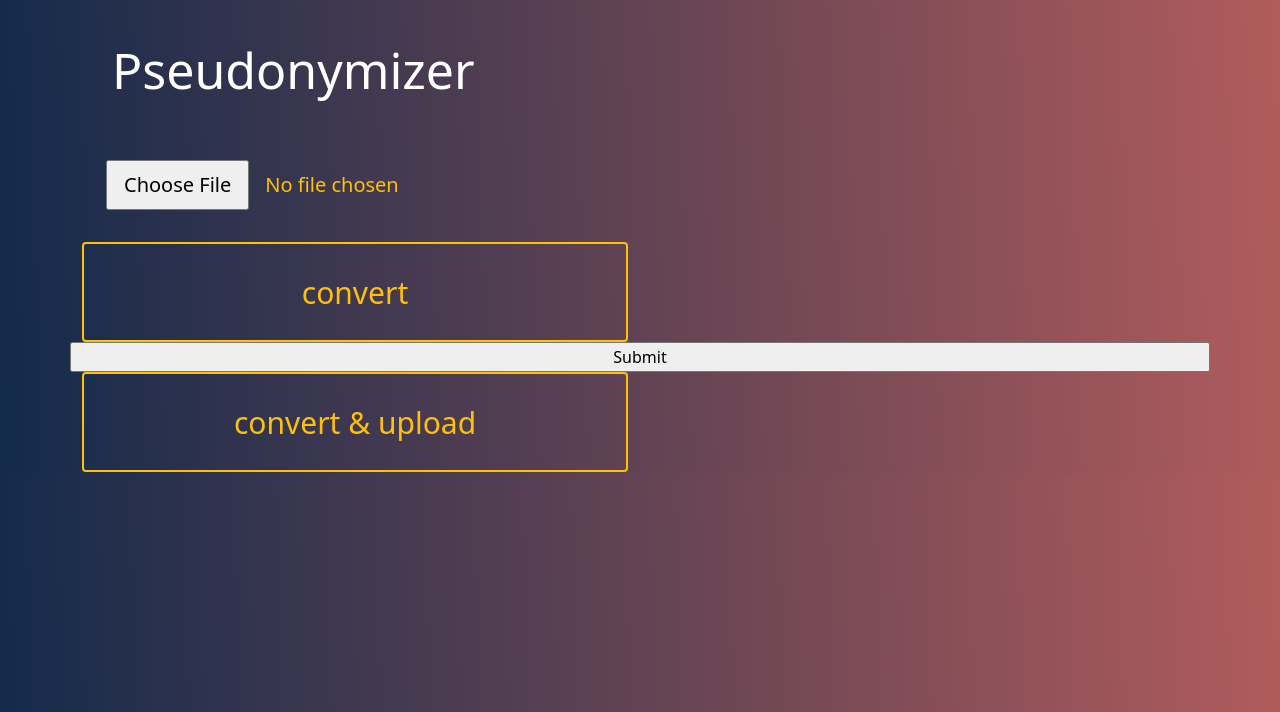
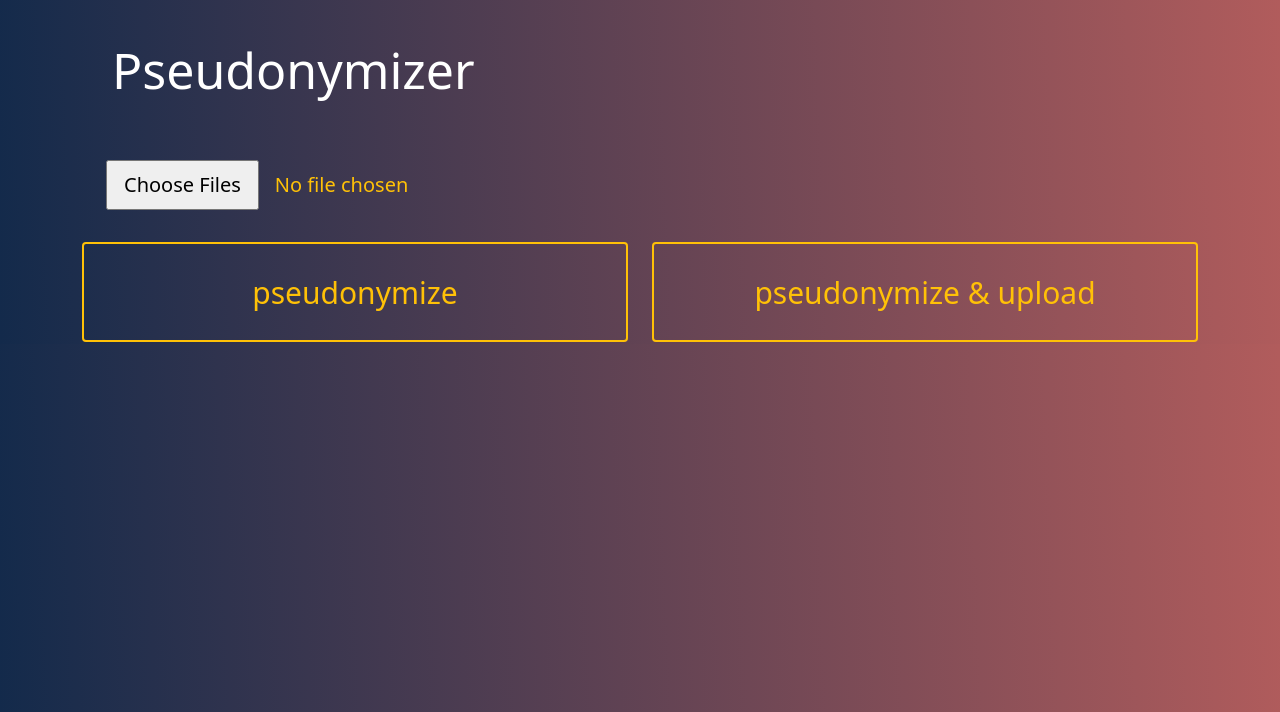
Before and after one commit to frankkramer-lab/PACS2go, a Flask app: page /pseudonymizer in a window 1280 px wide. Shown: the part 62-774 px from the top of the page. Run offline with Flask 2, Linux system fonts and the light colour scheme.

Commit message:
pseudonymize without upload #15

```diff
--- a/web-service/app.py
+++ b/web-service/app.py
@@ -1,4 +1,8 @@
-from flask import Flask, render_template,request
+from flask import Flask, render_template, request, redirect, send_file
+from tools.pseudonymizer.pseudonymize_dicom import pseudonymize
+from tempfile import TemporaryDirectory
+import os
+
 app = Flask(__name__)
 
 
@@ -7,21 +11,27 @@ def startpage():
     title = "PACS2go"
     return render_template('startpage.html', title=title)
 
+
 @app.route("/pseudonymizer")
 def pseudonymization():
     title = "Pseudonymizer"
     return render_template('pseudonymizer.html', title=title)
 
-@app.route('/pseudo_uploader', methods = ['POST'])
+
+@app.route('/pseudonymize_file', methods=['POST','GET'])
 def pseudonymize_file():
-   if request.method == 'POST':
-      f = request.files['file']
-      # f.save(f.filename)
-      return 'file uploaded successfully'
-
+    print(request)
+    if request.method == 'POST':
+        f = request.files['file[]']
+        with TemporaryDirectory(dir="/") as tmpdirname:
+            path = os.path.join(tmpdirname, f.filename)
+            f.save(path)
+            # user gets zipped pseudonym and pseudonymized file
+            zip = pseudonymize(path)
+            return send_file(zip)
 
 
 @app.route("/converter")
 def converter():
     title = "DICOM converter"
-    return render_template('pseudonymizer.html', title=title)
+    return render_template('dicom-converter.html', title=title)
--- a/web-service/templates/pseudonymizer.html
+++ b/web-service/templates/pseudonymizer.html
@@ -3,26 +3,24 @@
 {% block content %}
 
 <div class="container">
-        <form action="http://vm204-misit.informatik.uni-augsburg.de/web/pseudo_uploader" method="POST" enctype="multipart/form-data">
+        <form action="http://vm204-misit.informatik.uni-augsburg.de/web/pseudonymize_file" method="POST" enctype="multipart/form-data">
                 <div class="row">
                         <div class="col-md-12">
-                                <input class="form-control-lg" type="file" name="file"
+                                <input class="form-control-lg" type="file" name="file[]" multiple=''
                                         style="padding: 40px;color: var(--bs-yellow);" />
                         </div>
                 </div>
 
                 <div class="row">
-                        <div class="col-md-6"><a
-                                        class="btn btn-outline-warning d-md-flex d-lg-flex justify-content-md-center align-items-md-center justify-content-lg-center align-items-lg-center btn-xl"
-                                        role="button" href="#download"
-                                        style="width: 100%;height: 100px;font-size: 30px;border-width: 2px;text-align: center;">convert</a>
+                        <div class="col-md-6">
+                                <input class="btn btn-outline-warning d-md-flex d-lg-flex justify-content-md-center align-items-md-center justify-content-lg-center align-items-lg-center btn-xl"
+                                type = "submit"  role="button" style="width: 100%;height: 100px;font-size: 30px;border-width: 2px;text-align: center;" value="pseudonymize">
                         </div>
-                        <input type = "submit"/>
-                        <div class="col-md-6"><a
-                                        class="btn btn-outline-warning text-center d-md-flex d-lg-flex justify-content-md-center align-items-md-center justify-content-lg-center align-items-lg-center btn-xl"
-                                        role="button" href="#download"
-                                        style="width: 100%;height: 100px;font-size: 30px;border-width: 2px;text-align: center;">convert
-                                        &amp; upload</a></div>
+
+                        <div class="col-md-6">
+                                <input class="btn btn-outline-warning d-md-flex d-lg-flex justify-content-md-center align-items-md-center justify-content-lg-center align-items-lg-center btn-xl"
+                                type = "submit"  role="button" style="width: 100%;height: 100px;font-size: 30px;border-width: 2px;text-align: center;" value="pseudonymize & upload">
+                        </div>
                 </div>
         </form>
 </div>
--- a/web-service/tools/helpers.py
+++ b/web-service/tools/helpers.py
@@ -4,13 +4,13 @@ import os
 
 def upload_to_orthanc(ds, path):
     # temp directory -> files are only uploaded to orthanc not stored locally
-    with TemporaryDirectory(dir="/home/main/Desktop/pacs2go/pacs2go") as tmpdirname:
+    with TemporaryDirectory(dir="/") as tmpdirname:
         dicomized_filename = os.path.join(
             tmpdirname, f'pseudonymized_{os.path.basename(path)}')
         ds.save_as(dicomized_filename)
 
         # https://github.com/gacou54/pyorthanc -> documentation
-        orthanc = Orthanc('http://localhost/pacs')
+        orthanc = Orthanc('http://vm204-misit.informatik.uni-augsburg.de/pacs')
         orthanc.setup_credentials('uploader', 'pacs2go')
 
         with open(dicomized_filename, 'rb') as file_handler:
```
Also changed, not shown: web-service/tools/pseudonymizer/pseudonymize_dicom.py (+21 -8 lines), 1 other file.
